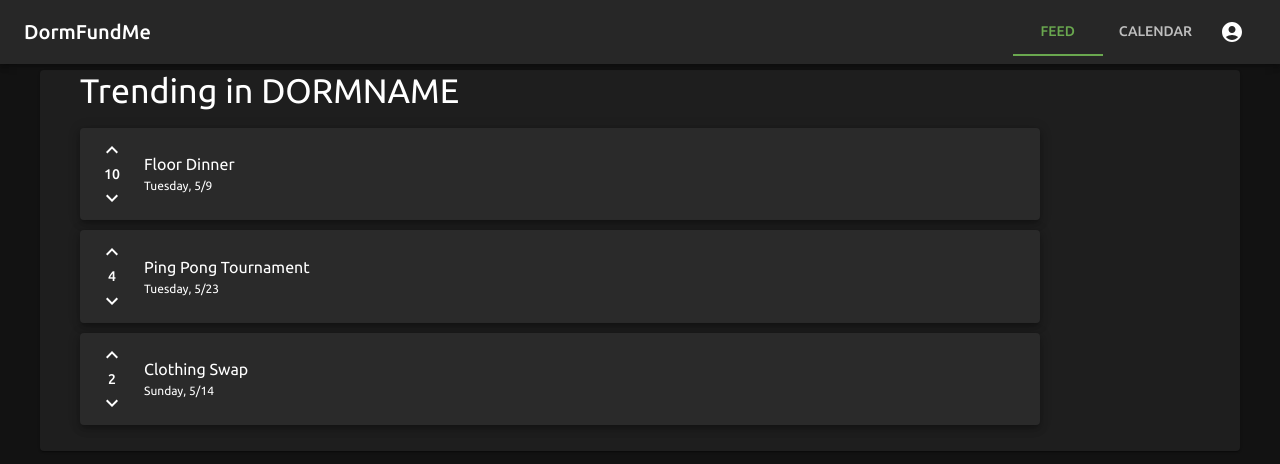
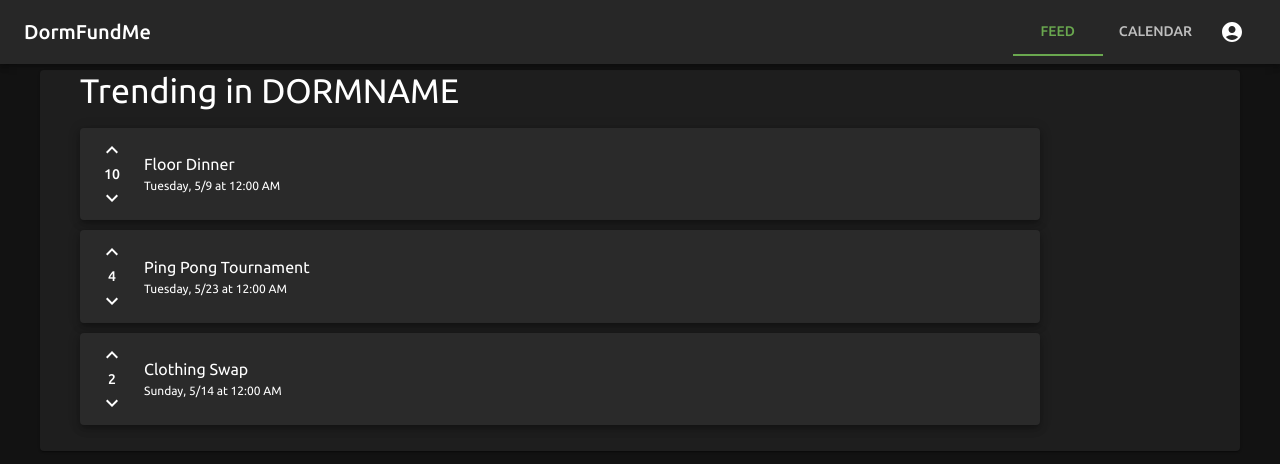
Before and after one commit to pabaill/CS278-Project--DormFundMe-, a React (Vite) app in the folder DormFundMe/: page / in a window 1280 px wide. Shown: the top 464 px of the page. Built offline with nearby package versions, Linux system fonts and the light colour scheme.

Commit message:
Added locale time to events

```diff
--- a/DormFundMe/src/assets/components/Post/dfm-post.jsx
+++ b/DormFundMe/src/assets/components/Post/dfm-post.jsx
@@ -21,7 +21,7 @@ function DFMPost({post}) {
                 </div>
                 <div className='dfm-post-info' onClick={() => handleOpen(true)}>
                     <Typography variant="body1">{post.title}</Typography>
-                    <Typography variant="caption">{post.date.toLocaleDateString('en-US', dateOptions)}</Typography>
+                    <Typography variant="caption">{post.date.toLocaleDateString('en-US', dateOptions)} at {post.date.toLocaleTimeString([], {hour: '2-digit', minute:'2-digit'})}</Typography>
                 </div>
             </Paper>
             <Modal open={modalOpen} onClose={() => handleOpen(false)}>
@@ -34,7 +34,7 @@ function DFMPost({post}) {
                     <CloseIcon onClick={() => handleOpen(false)} className="dfm-post-modal-close"></CloseIcon>
                     <div className='dfm-post-modal-info'>
                         <Typography variant="body1">
-                        {post.date.toLocaleDateString('en-US', dateOptions)}
+                        {post.date.toLocaleTimeString([], {hour: '2-digit', minute:'2-digit'})} on {post.date.toLocaleDateString('en-US', dateOptions)}
                         </Typography>
                         <Typography variant="body1">
                             {post.author}
```
